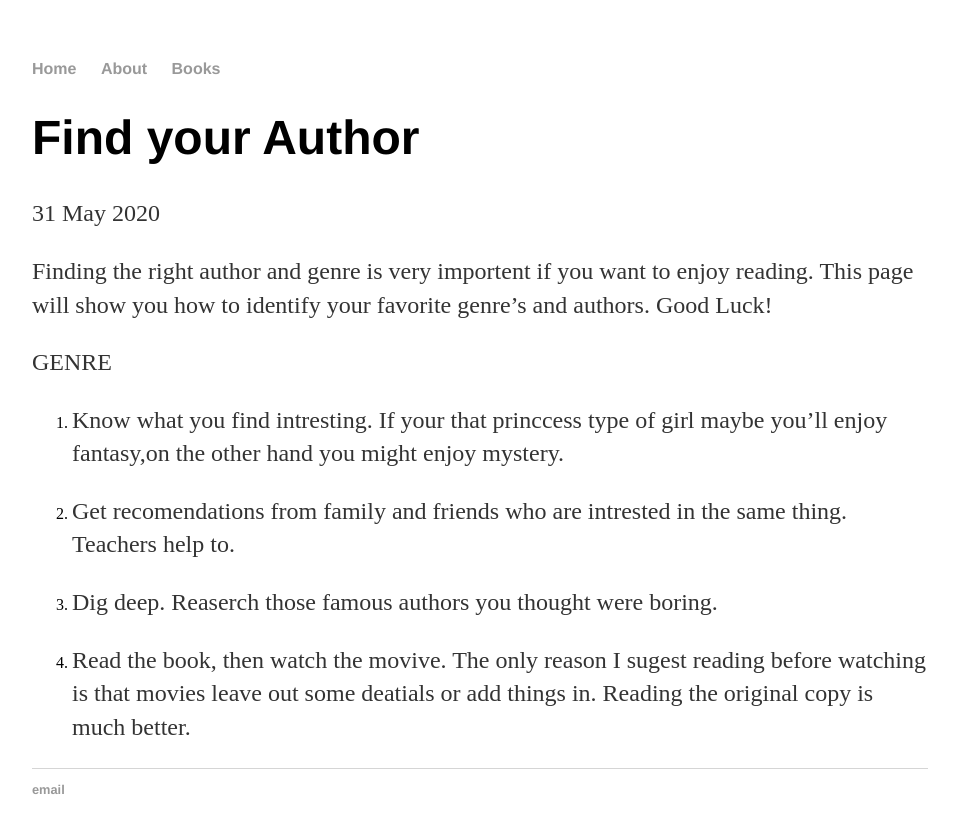
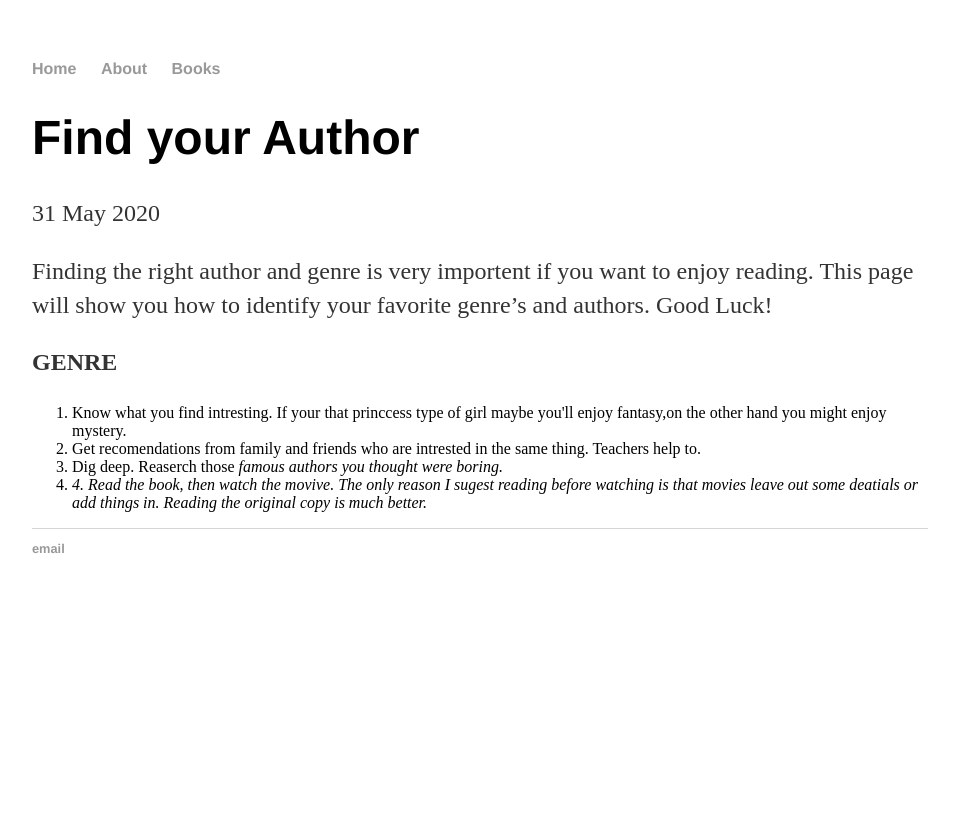
Before and after one commit to meerkatbhat/meerkatbhat, a Jekyll site: the page built from _posts/2020-05-31-Find your Author.md, in a window 1280 px wide. Shown: the top 833 px of the page, without its empty margins (160-1119 px from the left). Built offline with Jekyll 4.4.1, drawn with Linux system fonts in a browser that asks for light colours; some of the changed lines change nothing that is shown.

Commit message:
Update 2020-05-31-Find your Author.md

```diff
--- a/_posts/2020-05-31-Find your Author.md
+++ b/_posts/2020-05-31-Find your Author.md
@@ -7,20 +7,17 @@ date: 2020-05-31
 Finding the right author and genre is very importent if you want to enjoy reading.
 This page will show you how to identify your favorite genre's and authors. Good Luck!
 
-GENRE
-
-1. Know what you find intresting.
+<strong>GENRE</strong>
+<ol>
+  <li>Know what you find intresting.
 If your that princcess type of girl maybe you'll enjoy
 fantasy,on the other hand you might enjoy mystery.
-
-2. Get recomendations from family and friends who are
+  <li>Get recomendations from family and friends who are
 intrested in the same thing. Teachers help to.
-
-3. Dig deep.
-Reaserch those famous authors you thought
+  <li>Dig deep.
+Reaserch those <em>famous authors<em> you thought
 were boring.
-
-4. Read the book, then watch the movive.
+  <li>4. Read the book, then watch the movive.
 The only reason I sugest reading before watching
 is that movies leave out some deatials or add things
 in. Reading the original copy is much better.
```
